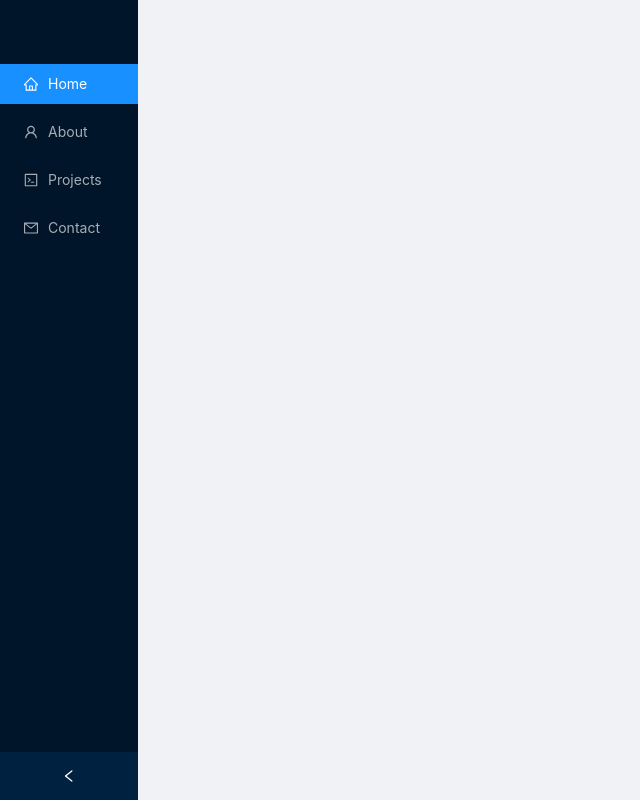
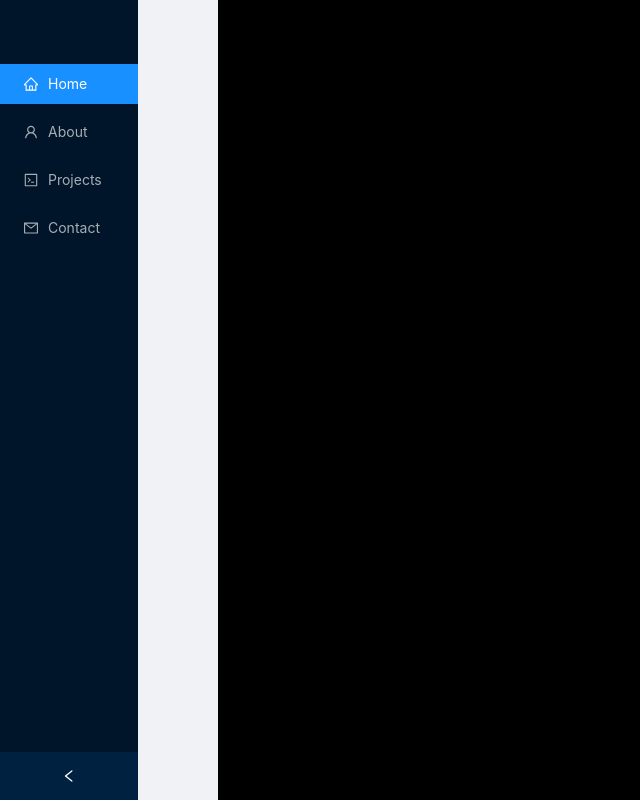
Before and after one commit to ac0712148/react-portfolio, a React (Create React App) app: page / in a window 1280 px wide. Shown: the whole page, without its empty margins (0-640 px from the left). Built offline with nearby package versions, Linux system fonts and the light colour scheme.

Commit message:
added margin background and adjusted content

```diff
--- a/src/assets/css/App.css
+++ b/src/assets/css/App.css
@@ -2,14 +2,14 @@
 
 .logo {
     height: 32px;
-    /* background: rgba(255, 255, 255, 0.2); */
     margin: 14px;
   }
 
-.site-layout .site-layout-background .side-color {
-    background: #fff;
+
+.content {
+  background-color: black;
+  color: #fff;
+  margin-left: 80px;
+  padding-left: 58px;
+  height: 100vh;
 }
-
-[data-theme="dark"] .site-layout .site-layout-background {
-      background: #141414;
-}
```
